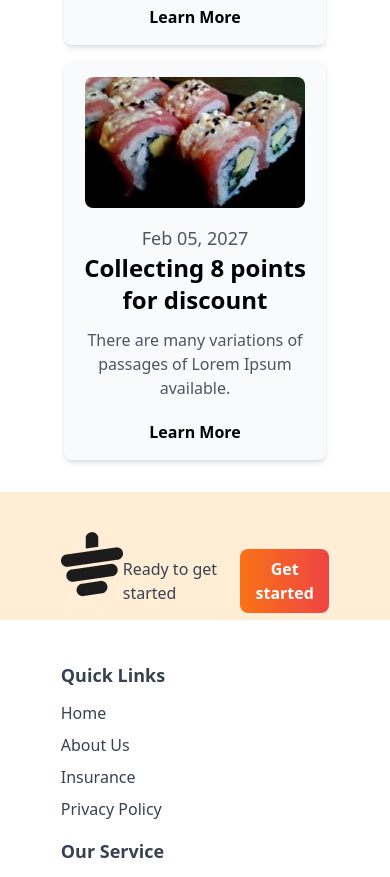
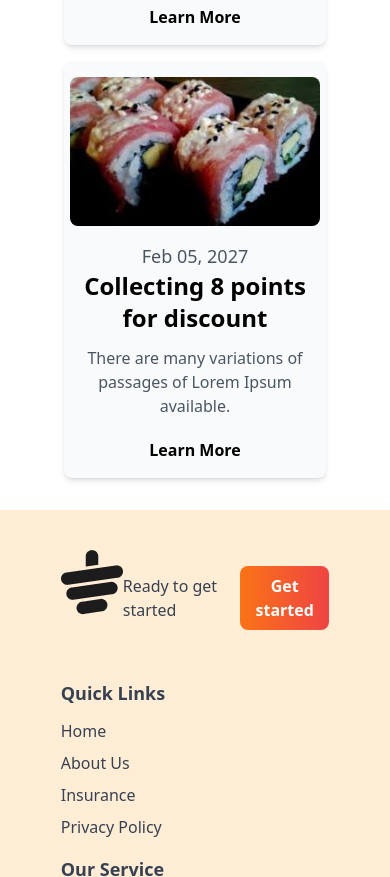
Before and after one commit to dipu004/Tea-House, a plain HTML site: page index.html in a window 390 px wide. Shown: the part 6472-7349 px from the top of the page. Drawn offline with nearby package versions, Linux system fonts and the light colour scheme.

Commit message:
remove fixed height on footer section

```diff
--- a/index.html
+++ b/index.html
@@ -253,7 +253,7 @@
                  </div>
                  <!-- product-card -->
                  <div class="rounded-lg shadow-md bg-gray-50 overflow-hidden">
-                  <img class="rounded-lg w-[220px] mt-4 mx-auto" src="images/images10.jpg" alt="">
+                  <img class="rounded-lg  w-[250px]     lg:w-[220px] mt-4 mx-auto" src="images/images10.jpg" alt="">
                  <div class="p-4">
                    <small class="font-medium text-lg text-gray-600">Feb 05, 2027</small>
                    <h1 class="font-bold text-2xl">Collecting 8 points for discount</h1>
@@ -275,7 +275,7 @@
 
     </main>
 
-    <footer class="bg-orange-100 h-32 text-gray-700
+    <footer class="bg-orange-100  text-gray-700
     py-10 px-4 md:px-16">
     <div class="w-9/12 mx-auto">
       <!-- logo -->
```
